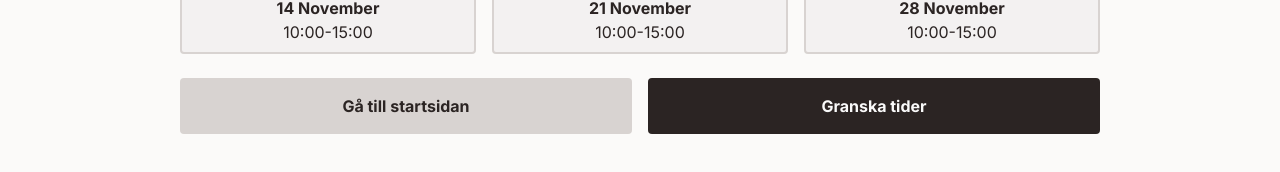
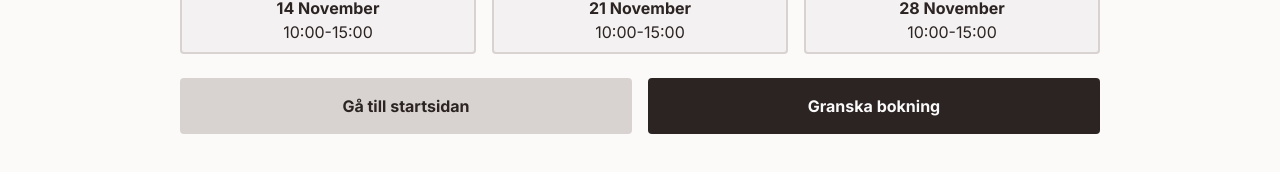
Before and after one commit to jennifernkarlsson/jennifers-fotokurs, a React (Vite) app: page /lediga-tider in a window 1280 px wide. Shown: the part 514-686 px from the top of the page. Built offline with nearby package versions, Linux system fonts and the light colour scheme.

Commit message:
Lediga tider: knappen heter Granska bokning även på desktop
Co-Authored-By: Claude Opus 5.5 <noreply@anthropic.com>
Claude-Session: https://claude.ai/code/session_01KovHTKFrcuu74FJVpFBUCD

```diff
--- a/src/routes/lediga-tider.jsx
+++ b/src/routes/lediga-tider.jsx
@@ -87,8 +87,7 @@ function AvailableTimes() {
         <div className="site-buttons site-buttons--row">
           <SiteButton variant="light" to="/">Gå till startsidan</SiteButton>
           <SiteButton type="submit">
-            <span className="only-wide">Granska tider</span>
-            <span className="only-narrow">Granska bokning</span>
+            Granska bokning
           </SiteButton>
         </div>
       </form>
```
